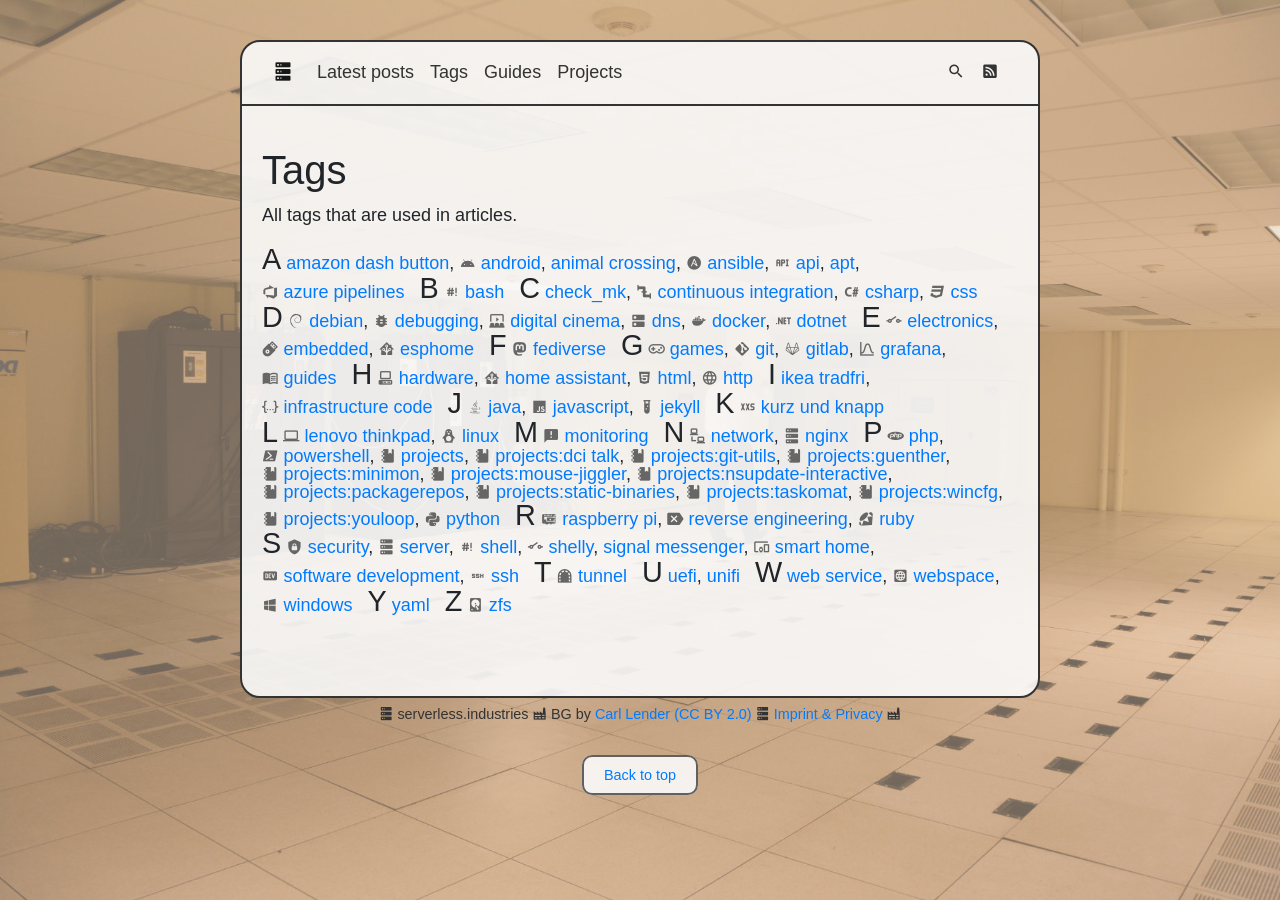
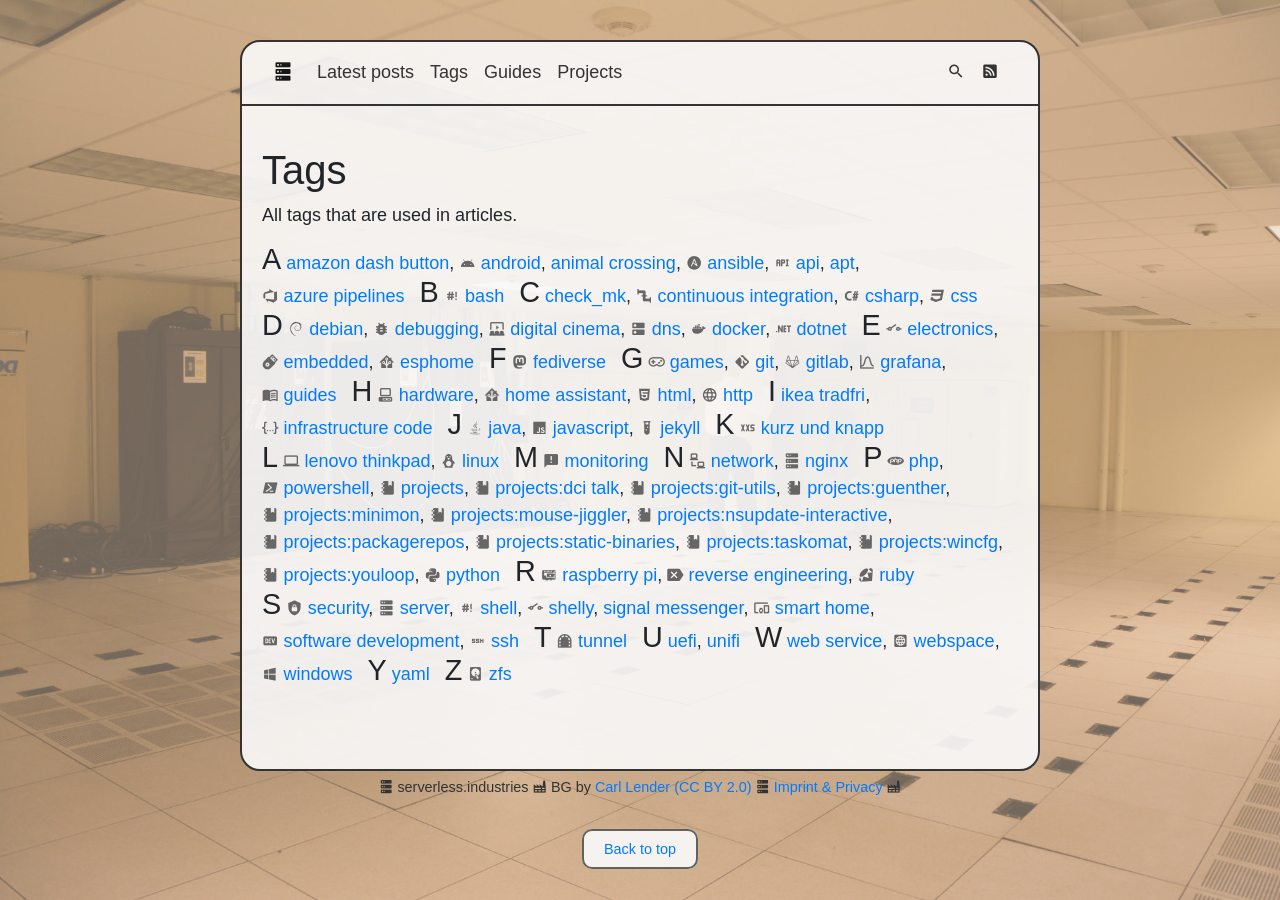
Before and after one commit to perryflynn/serverless.industries, a Jekyll site: the page built from src/tags.html, in a window 1280 px wide. Built offline with Jekyll 4.4.1, drawn with Linux system fonts in a browser that asks for light colours.

Commit message:
spacing for tag site

```diff
--- a/src/css/main.scss
+++ b/src/css/main.scss
@@ -325,6 +325,10 @@
         span.taggroupbegin {
             white-space: nowrap;
         }
+
+        span.tagitem {
+            line-height: 25px;
+        }
     }
 
     span.tagletter {
```
